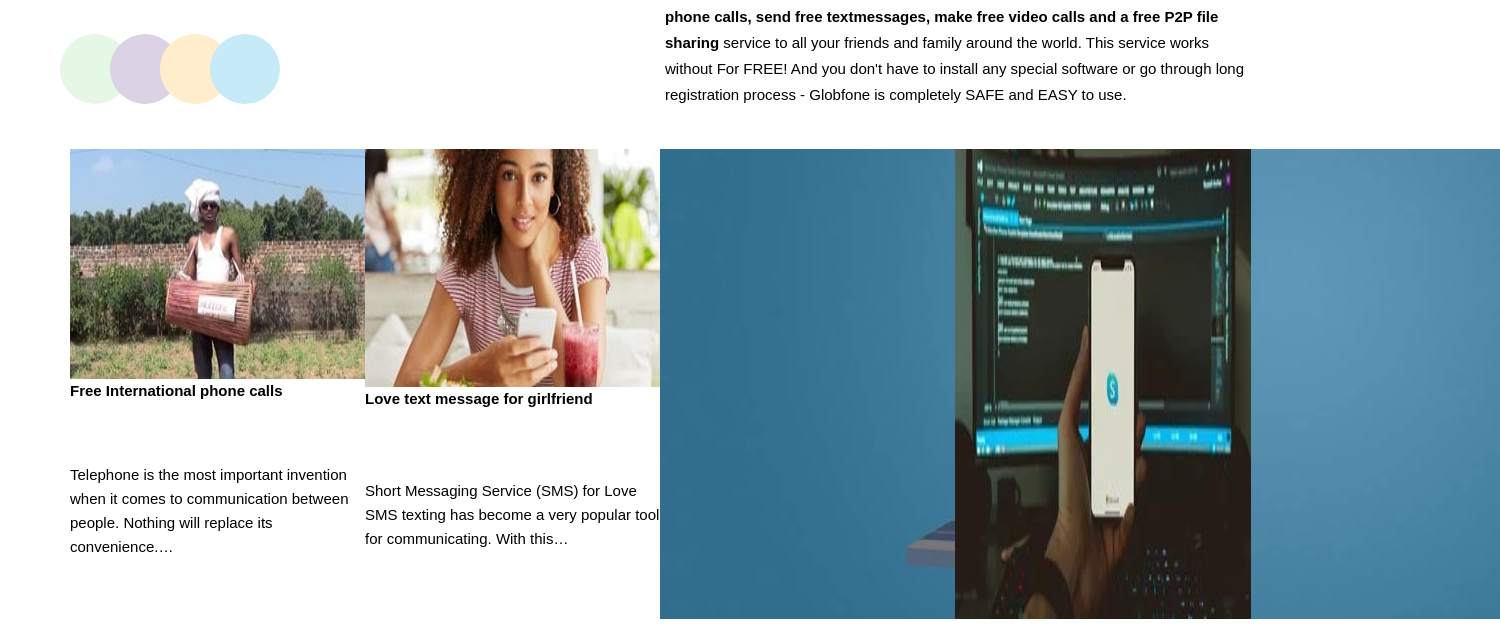
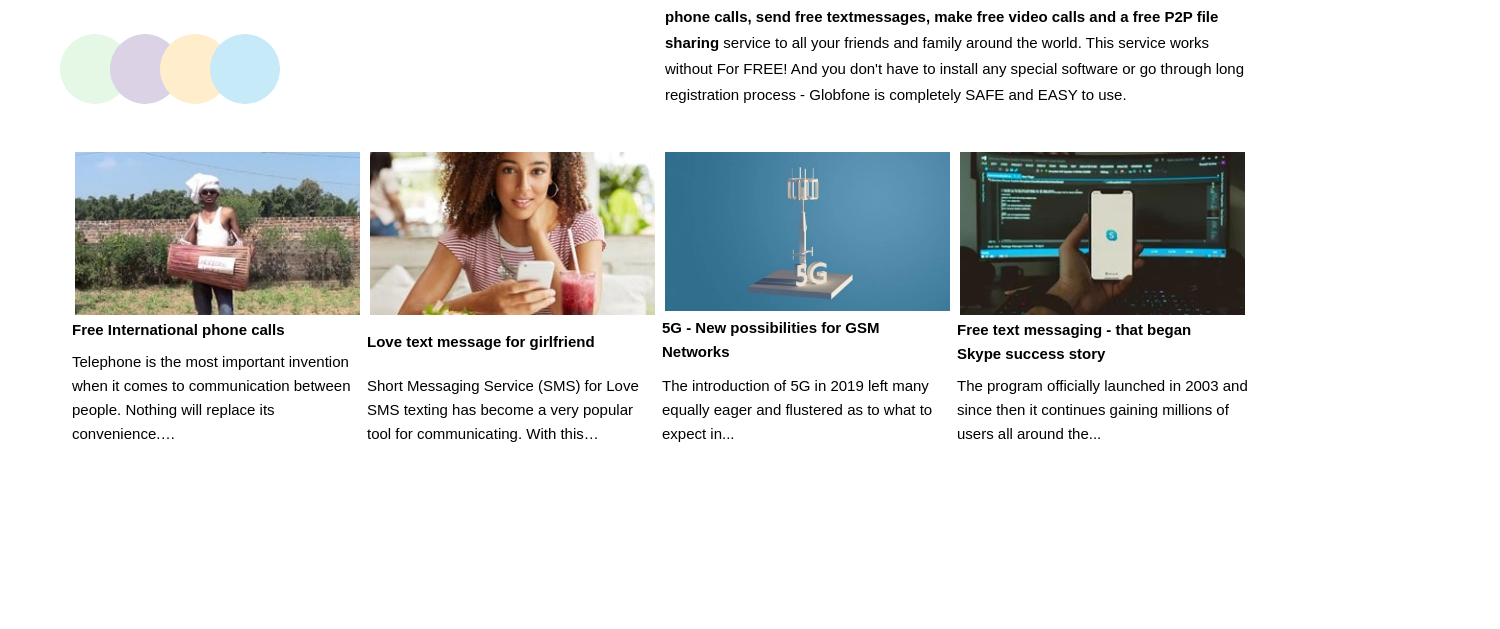
Before and after one commit to Emmy002015/globfone-practice, a plain HTML site: page Globfone-Practice/globfone.html in a window 1280 px wide. Shown: the part 511-1140 px from the top of the page, 1500 px wide, since content can reach past the window. After the commit the page ends 989 px from the top, so only its background shows below. Drawn offline with Linux system fonts and the light colour scheme.

Commit message:
Add files via upload

```diff
--- a/Globfone-Practice/globfone-styling2.css
+++ b/Globfone-Practice/globfone-styling2.css
@@ -138,32 +138,31 @@ body {
     display: flex;
     /* display: flex; */
     flex-wrap: wrap;
+    flex-direction: column;
+    justify-content: space-between;
+    padding: 0 2px;
+    /* margin-bottom: 1rem; */
+}
+.test2 {
+    padding: 3px;
+    /* width: 100%;
+    display: flex;
+    flex-wrap: wrap; */
 }
 .image2-1 {
-    /* padding: 7px;
-    width: 25%;
-    display: flex;
-    justify-content: center;
-    align-items: center; */
-}
-/* .image2-2 {
-    padding: 7px;
+    /* padding: 7px; */
     width: 100%;
     display: flex;
     justify-content: center;
     align-items: center;
+    min-height: 1px;
 }
-.image2-3 {
-    padding: 7px;
-    width: 25%;
-    display: flex;
-    justify-content: center;
-    align-items: center;
+.head-text1 {
+    font-family: poppins,sans-serif;
+    font-weight: 700;
+    margin-bottom: 0.5rem;
 }
-.image2-4 {
-    padding: 7px;
-    width: 25%;
-    display: flex;
-    justify-content: center;
-    align-items: center;
-} */
+.sub-text1 {
+    margin-bottom: 1.5rem;
+    font-family: poppins,sans-serif;
+}
--- a/Globfone-Practice/globfone.html
+++ b/Globfone-Practice/globfone.html
@@ -64,20 +64,32 @@
             <div class="content3">
                 <div class="test">
                         <div class="cont3-1">
-                            <img class="image2-1" src="images/31b_video1-min.jpg" alt="31b_video1-min">
+                            <div class="test2">
+                                <img class="image2-1" src="images/31b_video1-min.jpg" alt="31b_video1-min">
+                            </div>
                             <h4 class="head-text1">Free International phone calls</h4>
                             <p class="sub-text1">Telephone is the most important invention when it comes to communication between people. Nothing will replace its convenience.…</p>
                         </div>
                         <div class="cont3-1">
-                            <img class="image2-1" src="images/7b_Love_Sms_Girfriend.jpeg" alt="7b_Love_Sms_Girfriend">
+                            <div class="test2">
+                                <img class="image2-1" src="images/7b_Love_Sms_Girfriend.jpeg" alt="7b_Love_Sms_Girfriend">
+                            </div>
                             <h4 class="head-text1">Love text message for girlfriend</h4>
                             <p class="sub-text1">Short Messaging Service (SMS) for Love SMS texting has become a very popular tool for communicating. With this…</p>
                         </div>
                         <div class="cont3-1">
-                            <img class="image2-1" src="images/2a_5G.webp" alt="2a_5G">
+                            <div class="test2">
+                                <img class="image2-1" src="images/2a_5G.webp" alt="2a_5G">
+                            </div>
+                            <h4 class="head-text1">5G - New possibilities for GSM <br> Networks</h4>
+                            <p class="sub-text1">The introduction of 5G in 2019 left many equally eager and flustered as to what to expect in...</p>
                         </div>
                         <div class="cont3-1">
-                            <img class="image2-1" src="images/10b_Skype.webp" alt="10b_Skype">
+                            <div class="test2">
+                                <img class="image2-1" src="images/10b_Skype.webp" alt="10b_Skype">
+                            </div>
+                            <h4 class="head-text1">Free text messaging - that began <br> Skype success story</h4>
+                            <p class="sub-text1">The program officially launched in 2003 and since then it continues gaining millions of users all around the...</p>
                         </div>
                 </div>
             </div>
```
